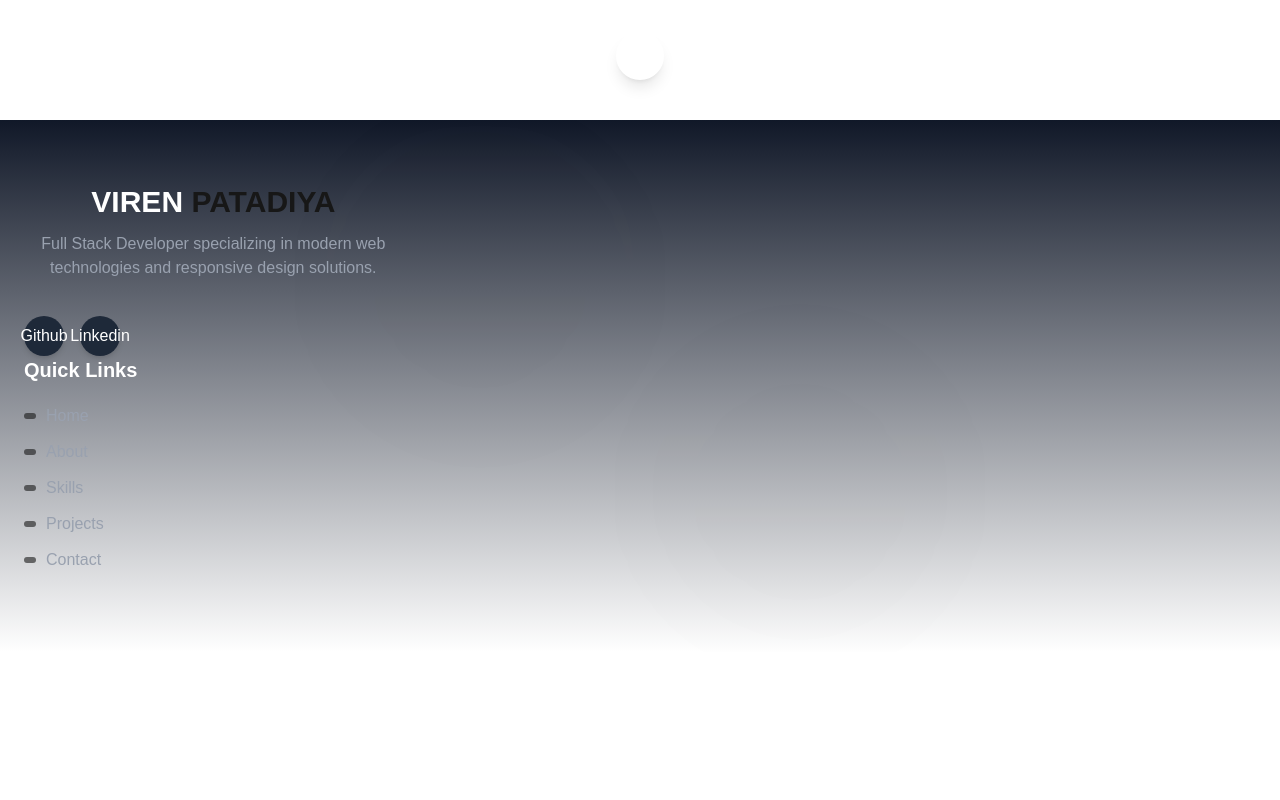
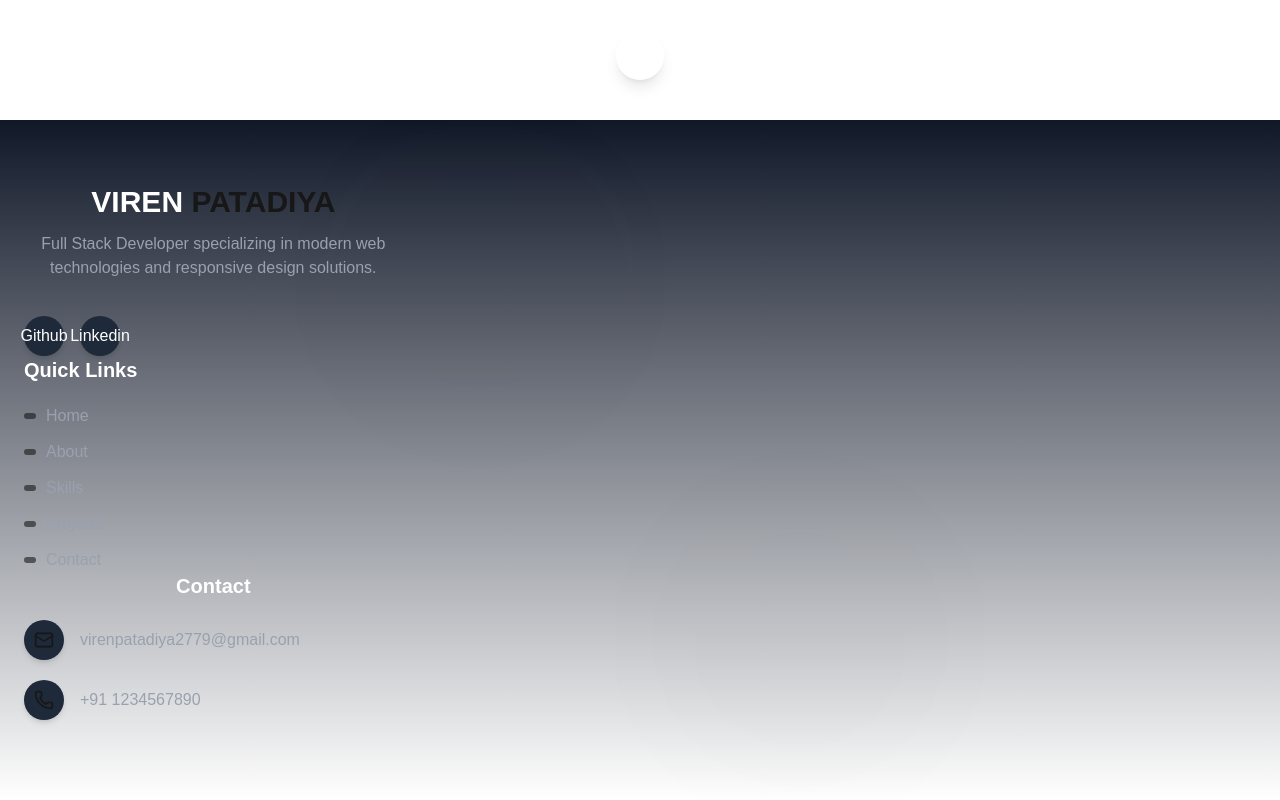
Before and after one commit to VIREN2779/viren-patadiya, a React (Vite) app: page / in a window 1280 px wide. Shown: the part 680-1480 px from the top of the page. Before the commit the page ends 1332 px from the top, so only its background shows below. Built offline with nearby package versions, Linux system fonts and the light colour scheme.

Commit message:
feat(Footer.tsx): contact links added

```diff
--- a/src/components/Footer.tsx
+++ b/src/components/Footer.tsx
@@ -1,3 +1,5 @@
+import { Mail, Phone } from 'lucide-react';
+
 export default function Footer() {
     return (
         <footer className="bg-gradient-to-b from-gray-900 to-navy-dark text-white pt-16 pb-8 relative overflow-hidden animate-fadeIn">
@@ -67,6 +69,28 @@ export default function Footer() {
                                 </li>
                             </ul>
                         </div>
+
+                        <div className="flex flex-col">
+                            <h3 className="text-xl font-semibold mb-5 text-white">Contact</h3>
+                            <div className="space-y-5">
+                                <div className="flex items-center group">
+                                    <div className="w-10 h-10 rounded-full bg-gray-800 flex items-center justify-center mr-4 group-hover:bg-primary/20 group-hover:scale-110 transition-all duration-300 shadow-md">
+                                        <Mail className="h-5 w-5 text-primary" />
+                                    </div>
+                                    <a href="mailto:virenpatadiya2779@gmail.com" className="text-gray-400 group-hover:text-primary transition-colors duration-300 break-all">
+                                        virenpatadiya2779@gmail.com
+                                    </a>
+                                </div>
+                                <div className="flex items-center group">
+                                    <div className="w-10 h-10 rounded-full bg-gray-800 flex items-center justify-center mr-4 group-hover:bg-primary/20 group-hover:scale-110 transition-all duration-300 shadow-md">
+                                        <Phone className="h-5 w-5 text-primary" />
+                                    </div>
+                                    <a href="tel:+911234567890" className="text-gray-400 group-hover:text-primary transition-colors duration-300">
+                                        +91 1234567890
+                                    </a>
+                                </div>
+                            </div>
+                        </div>
                     </div>
                 </div>
             </div>
```
